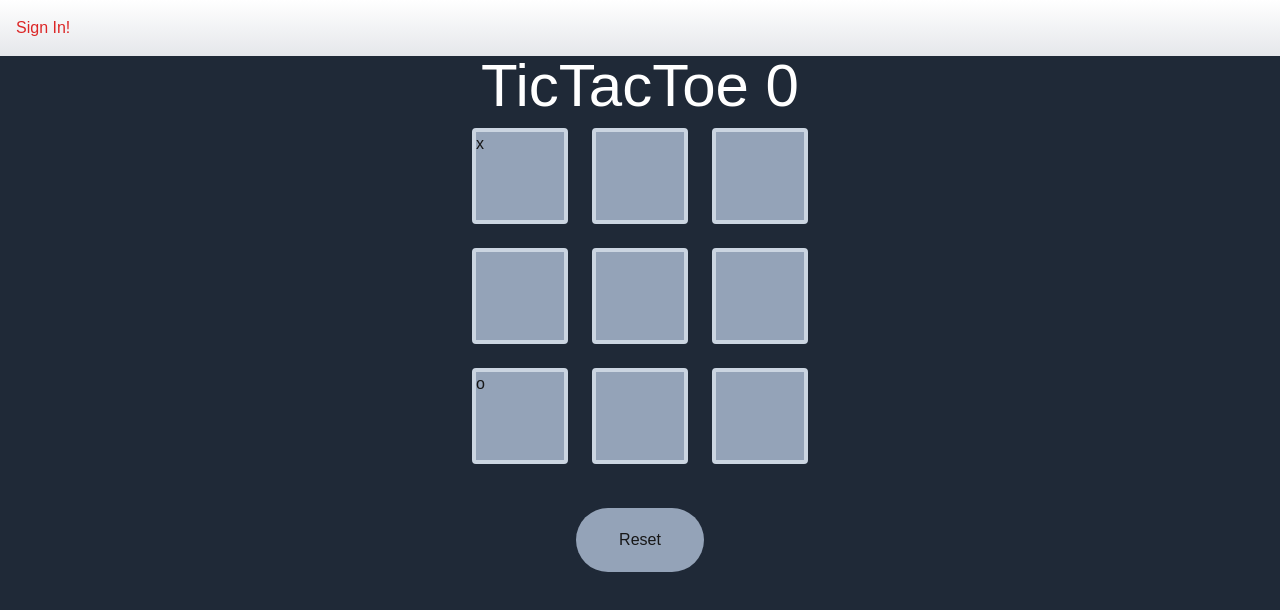
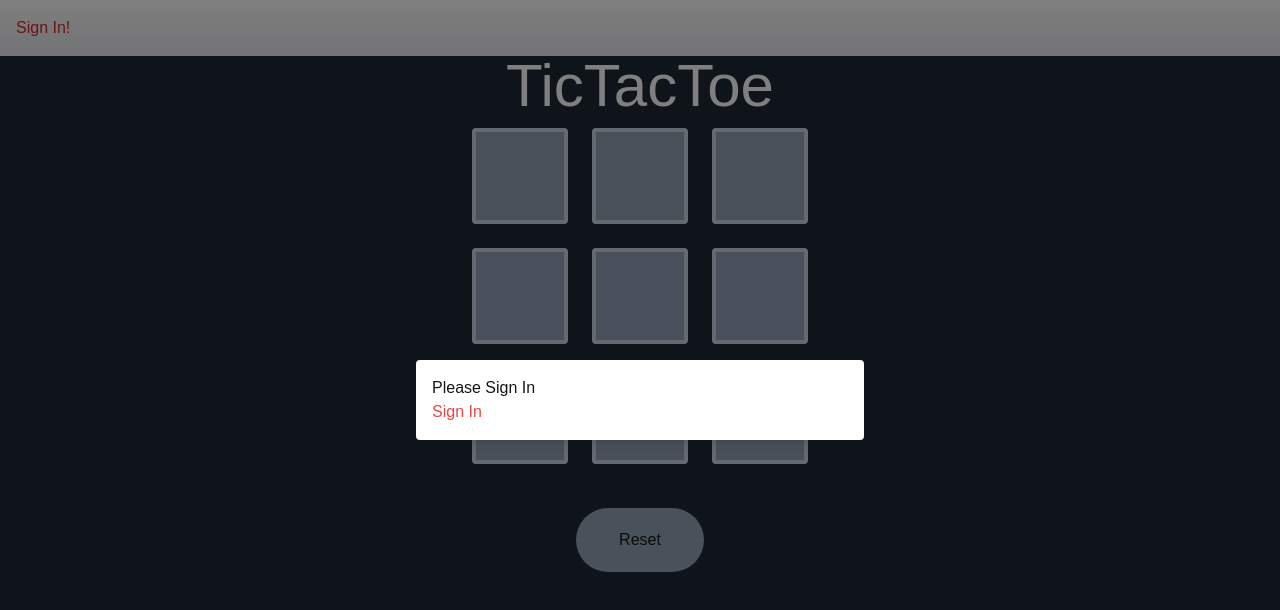
Before and after one commit to famefail/tic-tac-toe, a Next.js app: page / in a window 1280 px wide. Both pictures are taken after a click on the button 520 px from the left and 176 px from the top of the page. Shown: the top 610 px of the page. Built offline with nearby package versions, Linux system fonts and the light colour scheme; no server answers.

Commit message:
css x and o

```diff
--- a/app/components/TicTacToe.tsx
+++ b/app/components/TicTacToe.tsx
@@ -1,4 +1,5 @@
 "use client"
+import { signIn, useSession } from "next-auth/react";
 import React, { useCallback, useEffect, useRef, useState } from "react";
 
 const TicTacToe = () => {
@@ -11,6 +12,8 @@ const TicTacToe = () => {
   const [data, setData] = useState(initGame)
   const [count, setCount] = useState(0);
   const [lock, setLock] = useState(false);
+  const [isLogin, setIsLogin] = useState(false);
+  const { data: session, status } = useSession();
   const box1 = useRef(null)
   const box2 = useRef(null)
   const box3 = useRef(null)
@@ -58,16 +61,17 @@ const TicTacToe = () => {
     box_array.forEach((box, index) => {
       if (random === index && box.current) {
         const target = box.current as HTMLButtonElement
-        target.innerHTML = '<div>o</div>';
+        target.innerHTML = '<div class= "text-white flex w-full items-center justify-center text-7xl	">o</div>';
       }
     })
     checkWin(newBoard)
     setPlayerTurn((player) => !player)
-  }, [checkWin, data, lock])
+  }, [checkWin, data, lock, box_array])
 
 
 
-  const toggle = async (evt: React.MouseEvent<HTMLButtonElement, MouseEvent>, num: number) => {
+  const yourTurn = async (evt: React.MouseEvent<HTMLButtonElement, MouseEvent>, num: number) => {
+    if (status === 'authenticated') {
       if (lock) {
         return 0
       }
@@ -76,7 +80,7 @@ const TicTacToe = () => {
         return;
       }
       const target = evt.currentTarget;
-    target.innerHTML = '<div>x</div>';
+      target.innerHTML = '<div class="text-gray-800 flex w-full items-center justify-center text-7xl	">x</div>';
       data[num] = "x";
       const newCount = count + 1;
       setCount(newCount)
@@ -85,8 +89,10 @@ const TicTacToe = () => {
       checkWin(data)
       setPlayerTurn((player) => !player)
     }
-
-
+    else {
+      setIsLogin((login: boolean) => !login)
+    }
+  }
 
   const resetGame = () => {
     setData(initGame);
@@ -107,9 +113,20 @@ const TicTacToe = () => {
   }
 
   const lost = () => {
+    decresePoint(point)
     setTextStatus("Lose :(")
     setEndGamePopup(true)
     setLock(true)
+  }
+
+  const decresePoint = (point: string | null) => {
+    let parsePoint = parseInt(point ?? '0')
+    if (parsePoint > 0) {
+      parsePoint--
+    }
+    const stringPoint = parsePoint.toString();
+    setPoint(stringPoint)
+    localStorage.setItem('point', stringPoint)
     localStorage.setItem('winStreak', '0')
   }
 
@@ -121,10 +138,10 @@ const TicTacToe = () => {
     localStorage.setItem('winStreak', stringWinStreak)
 
     let parsePoint = parseInt(point ?? '0')
-    if (stringWinStreak === '3') {
-      parsePoint += 3;
+    if (stringWinStreak === '2') {
+      parsePoint += 2;
       localStorage.setItem('winStreak', '0')
-      setTextStatus("Win! +3 point")
+      setTextStatus("Win! +2 point")
     } else {
       setTextStatus("Win! +1 point")
       parsePoint++
@@ -132,17 +149,13 @@ const TicTacToe = () => {
     const stringPoint = parsePoint.toString();
     setPoint(stringPoint)
     localStorage.setItem('point', stringPoint)
+  }
 
-  }
   useEffect(() => {
-    if (!point) {
-     localStorage.setItem('point', '0')
-     setPoint('0')
-    }
-    if (!winStreak) {
-      localStorage.setItem('winStreak', '0')
-      setWinStreak('0')
-    }
+    const storePoint = localStorage.getItem('point')
+    setPoint(storePoint ?? '0')
+    const storeWinStreak = localStorage.getItem('winStreak')
+    setWinStreak(storeWinStreak ?? '0')
   }, [point, winStreak])
 
   useEffect(() => {
@@ -150,13 +163,13 @@ const TicTacToe = () => {
       const availableMoves = data
         .map((cell, index) => (cell === "" ? index : null))
         .filter((index) => index !== null)
-
       const randomMove = availableMoves[Math.floor(Math.random() * availableMoves.length)];
       botTurn(randomMove);
     }
   }, [playerTurn, lock, botTurn, data]);
+
   return (
-    <div className="text-center">
+    <>
       {endGamePopup && <div className="fixed inset-0 bg-black bg-opacity-50 flex justify-center items-center">
         <div className="bg-white p-4 rounded shadow-lg max-w-md w-full ">
           <div >{textStatus}</div>
@@ -166,20 +179,29 @@ const TicTacToe = () => {
           </button>
         </div>
       </div>}
-
-      <h1 className="text-white text-6xl flex justify-center items-center">TicTacToe {point}</h1>
+      {isLogin && <div className="fixed inset-0 bg-black bg-opacity-50 flex justify-center items-center">
+        <div className="bg-white p-4 rounded shadow-lg max-w-md w-full ">
+          <div >Please Sign In</div>
+          <button onClick={() => signIn()} className="text-red-500">
+            Sign In
+          </button>
+        </div>
+      </div>}
+      <div className="text-center">
+        <h1 className="text-white text-6xl flex justify-center items-center">TicTacToe {status === 'authenticated' && point}</h1>
         <div className="flex justify-center">
           <div className="flex-row justify-center"  >
             <div className="grid grid-cols-3">
               {data.map((data: string, index: number) => {
                 const key = `btn-block-${index}`
-              return <button key={key} ref={box_array[index]} onClick={(e) => { toggle(e, index) }} className="flex h-24 w-24 bg-slate-400 border-slate-300 rounded cursor-pointer border-4 m-3 hover:border-slate-400"></button>
+                return <button key={key} ref={box_array[index]} onClick={(e) => { yourTurn(e, index) }} className="flex h-24 w-24 bg-slate-400 border-slate-300 rounded cursor-pointer border-4 m-3 hover:border-slate-400"></button>
               })}
             </div>
           </div>
         </div>
         <button onClick={resetGame} className="w-32 h-16 border-none cursor-pointer bg-slate-400 rounded-full my-8">Reset</button>
       </div>
+    </>
   )
 }
 export default TicTacToe
```
Lines whose indentation alone changed are shown as unchanged.
